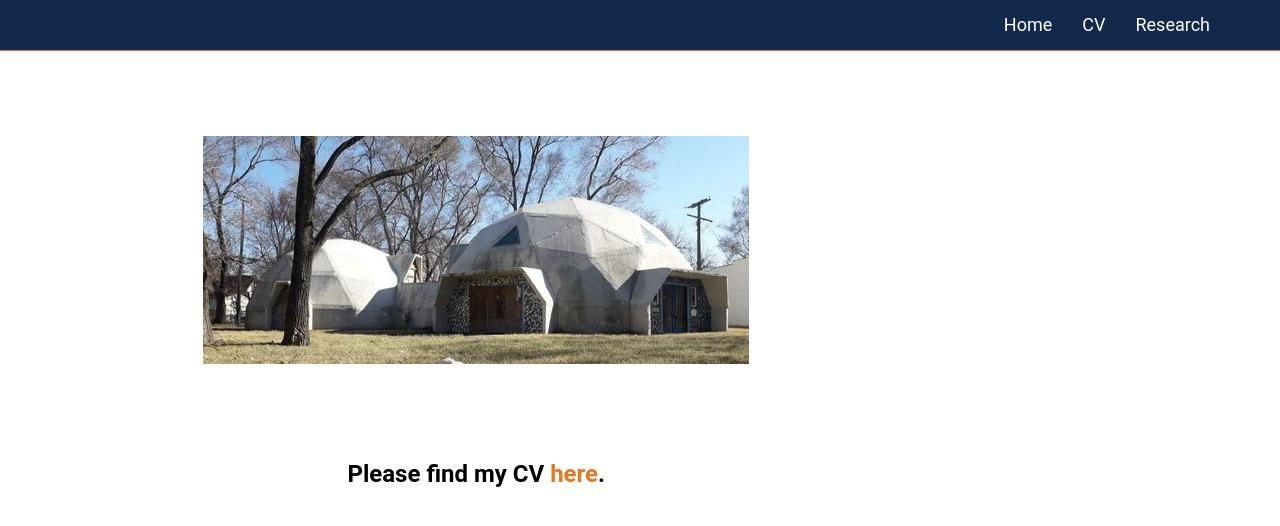
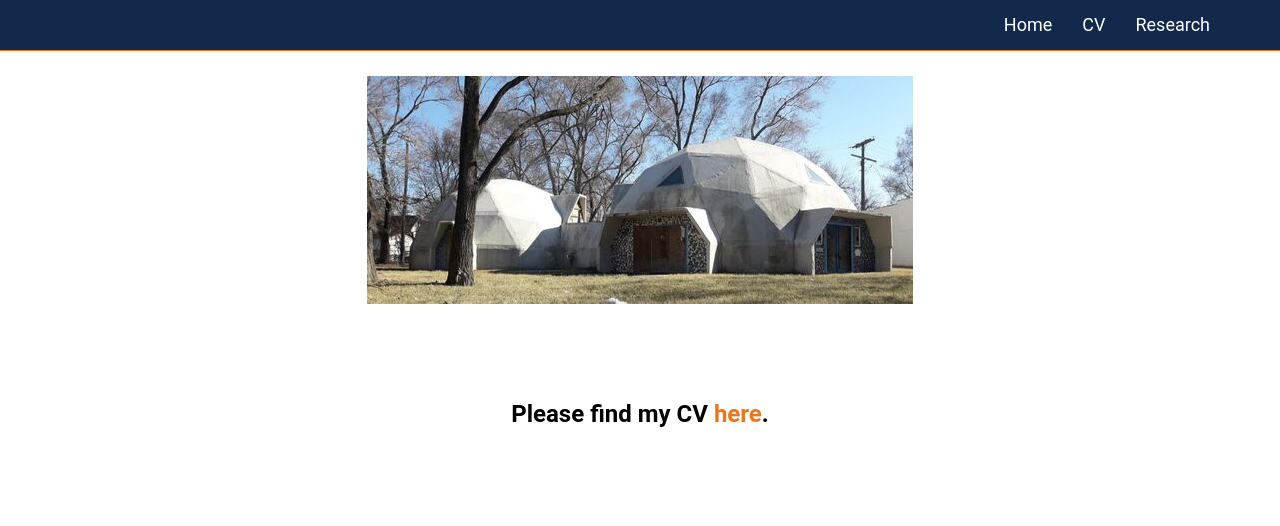
Before and after one commit to anomitaghosh/anomitaghosh.github.io, a Jekyll site: the page built from cv.md, in a window 1280 px wide. Shown: the top 526 px of the page. Built offline with Jekyll 4.4.1, drawn with Linux system fonts in a browser that asks for light colours.

Commit message:
Update secondary_pages.html

```diff
--- a/_layouts/secondary_pages.html
+++ b/_layouts/secondary_pages.html
@@ -13,7 +13,7 @@ layout: header
          <!--##################-->
         <!-- content -->
         <!-- ##################-->
-        <div class="col-md-9"> {{ content }} </div>
+        <div> {{ content }} </div>
 
   </div>
 </div>
```
